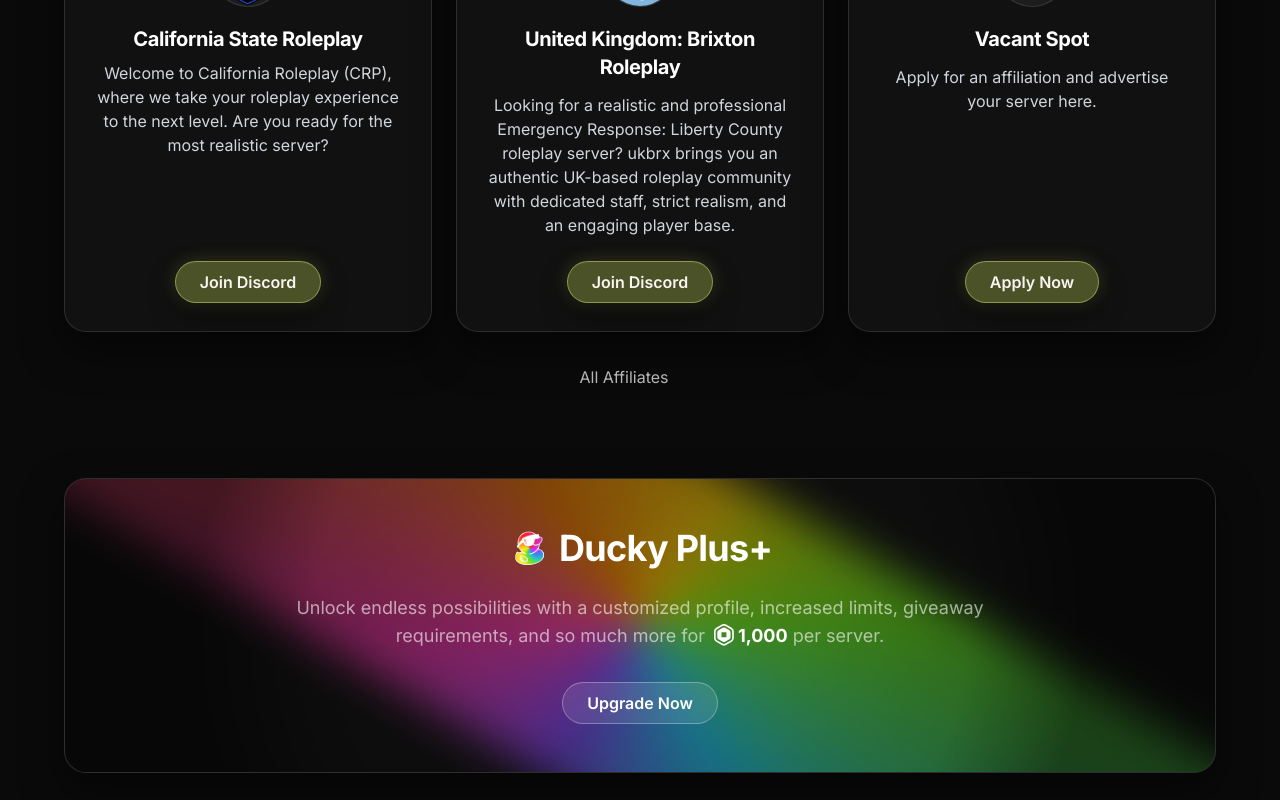
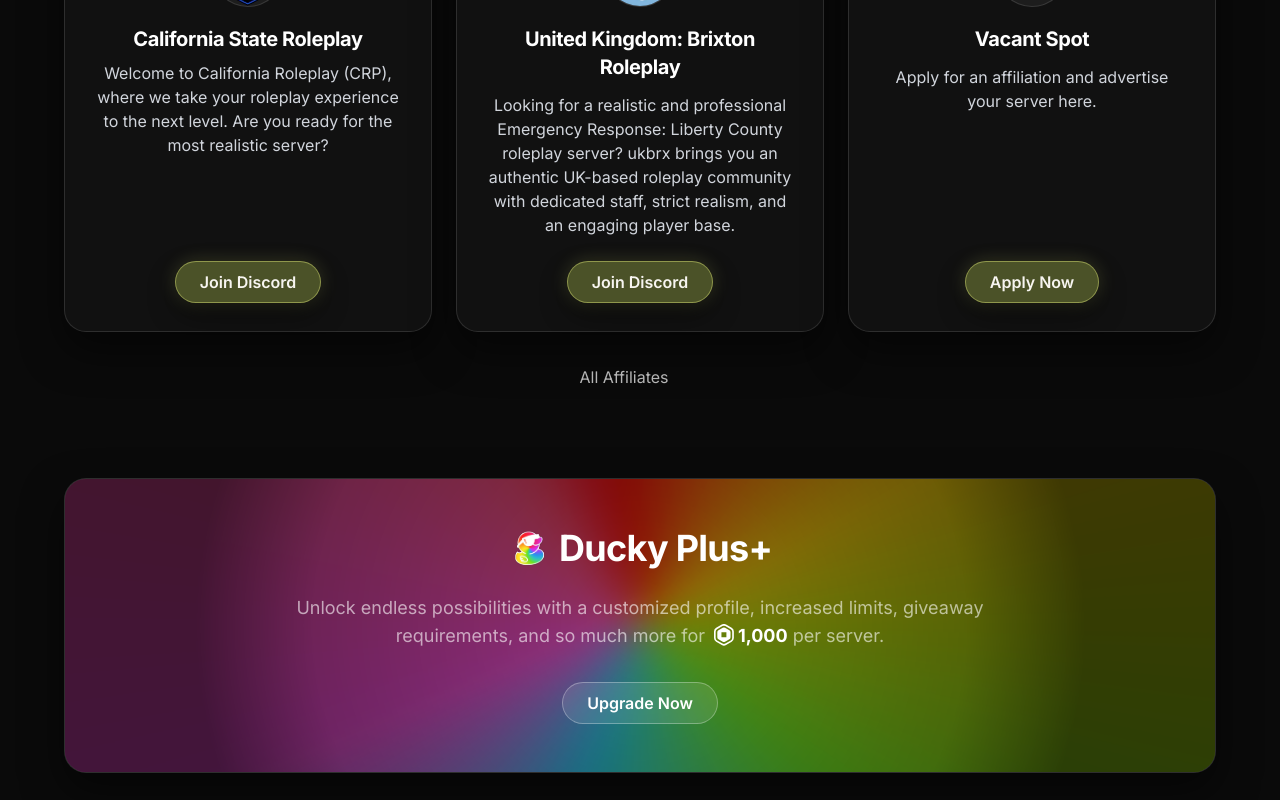
Before and after one commit to DuckySupport/duckybot.xyz, a Next.js app: page / in a window 1280 px wide. Shown: the part 1720-2520 px from the top of the page. Built offline with nearby package versions, Linux system fonts and the light colour scheme; no server answers.

Commit message:
home: improve plus card animation

```diff
--- a/app/globals.css
+++ b/app/globals.css
@@ -255,24 +255,27 @@
 
 .plus-animated-bg {
   position: absolute;
-  inset: -10%;
+  inset: -200%;
   background: conic-gradient(
-    from 120deg,
-    #ff8a00,
-    #ffd000,
-    #7bff2e,
-    #2ad6ff,
-    #7c4dff,
-    #ff3ba7,
-    #ff8a00
+    from 0deg at 50% 50%,
+    #ff0000 0deg,
+    #ffd000 70deg,
+    #7bff2e 140deg,
+    #2ad6ff 210deg,
+    #ff4ddb 260deg,
+    #ff4d77 330deg,
+    #ff0000 360deg
   );
   filter: blur(22px) saturate(1.1);
   opacity: 0.55;
-  animation: plusSpin 10s linear infinite;
+  animation: swirlSpin 6s linear infinite;
 }
 
-@keyframes plusSpin {
-  to {
+@keyframes swirlSpin {
+  0% {
+    transform: rotate(0deg);
+  }
+  100% {
     transform: rotate(360deg);
   }
 }
```
